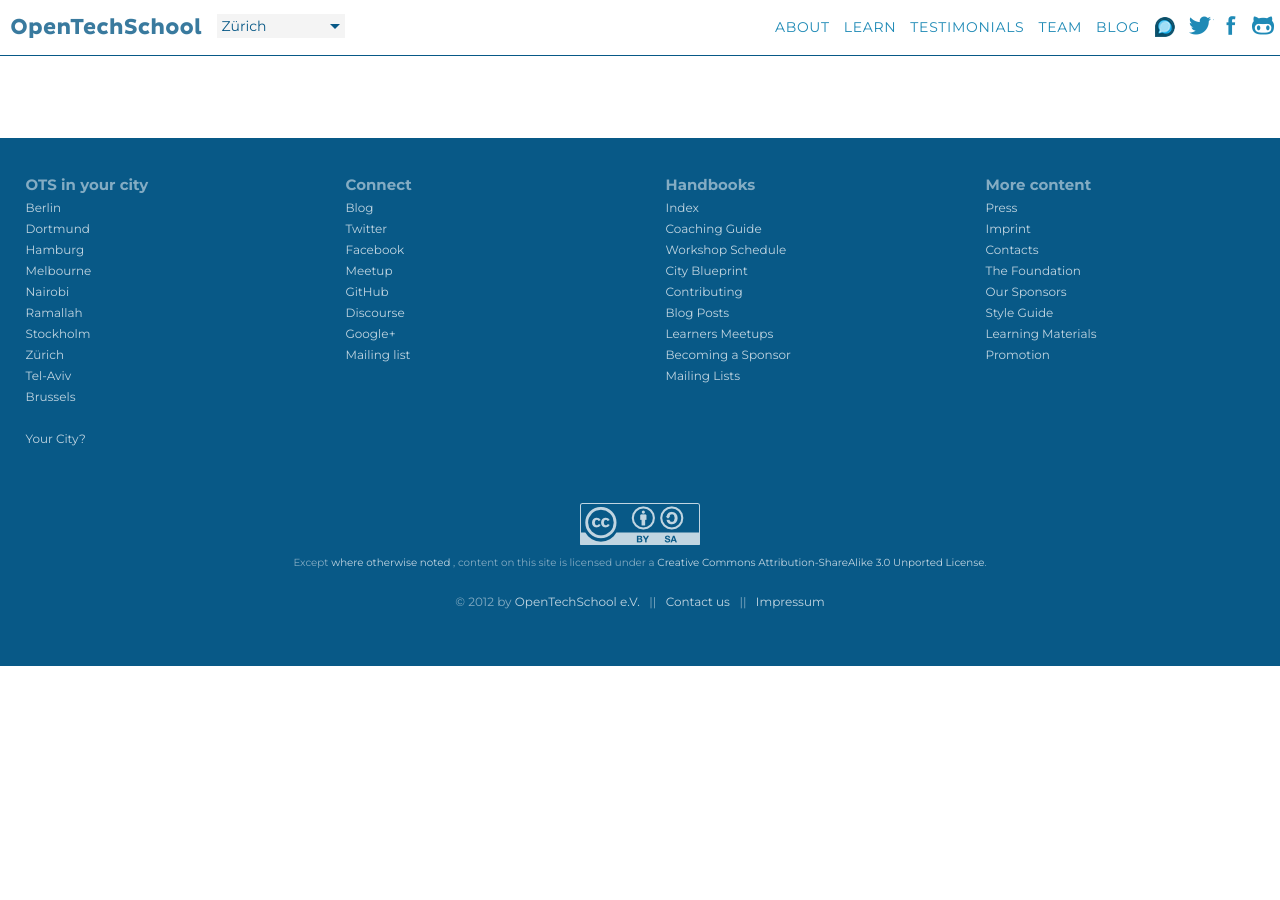
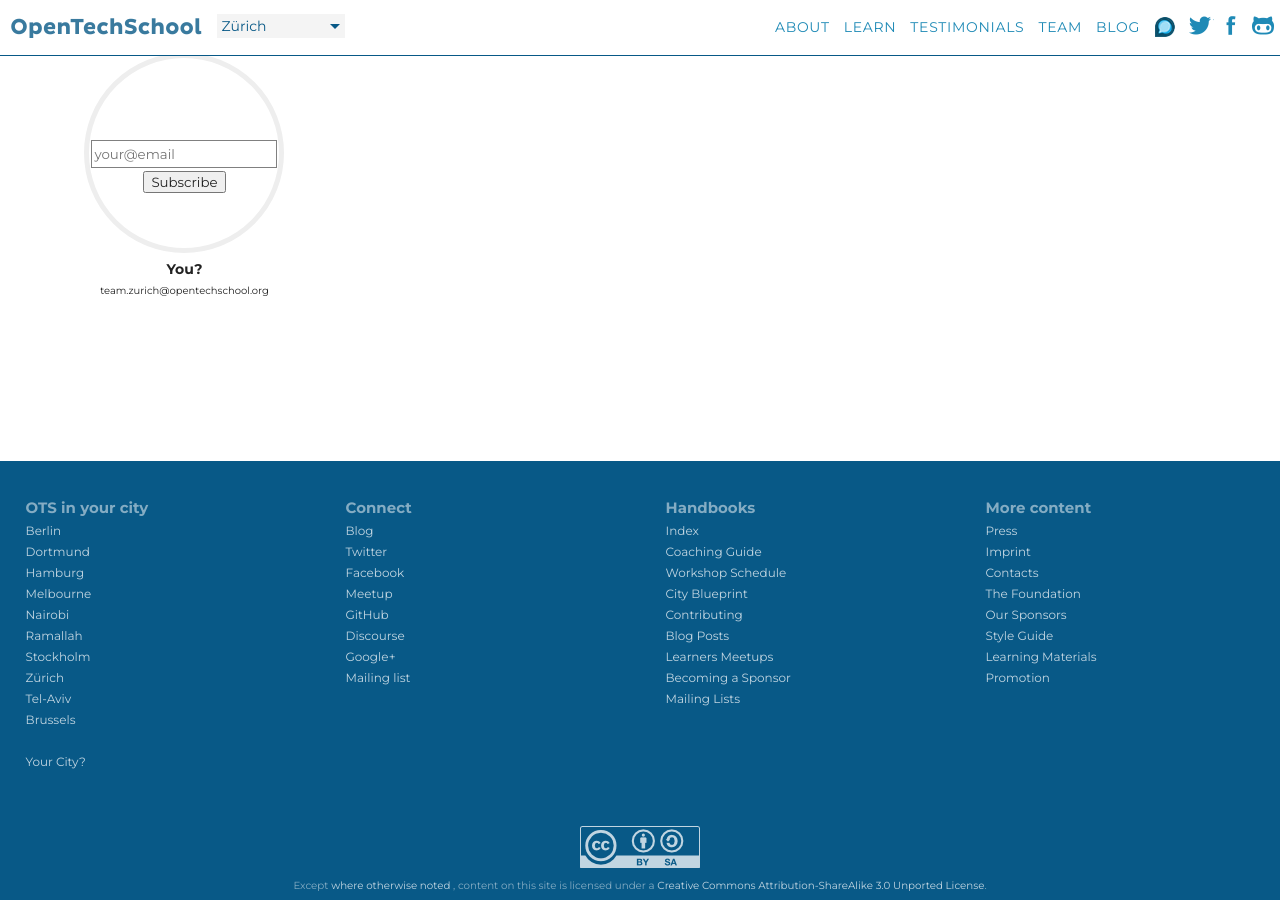
Before and after one commit to OpenTechSchool/www.opentechschool.org, a Jekyll site: the page built from zurich/index.html, in a window 1280 px wide and 900 px high, scrolled down 1281 px. Built offline with Jekyll 4.4.1, drawn with Linux system fonts in a browser that asks for light colours; nearby versions of some CDN libraries; before the commit the page ends 1947 px from its top, so only the background shows below that.

Commit message:
Add mailing list to Zurich's page

```diff
--- a/zurich/index.html
+++ b/zurich/index.html
@@ -5,6 +5,7 @@
 rss_feed: zurich
 meetupcom_group: opentechschool-zurich
 custom_events: "We're also on <a href=\"http://techup.ch/tag/opentechschool\">Techup</a>."
+mailing_list: team.zurich
 ---
 
 Bringing our great workshops to the beautifully international city in the Alps.  We're kindly hosted in the fabulous [Colab](http://colab-zurich.ch/).
```
